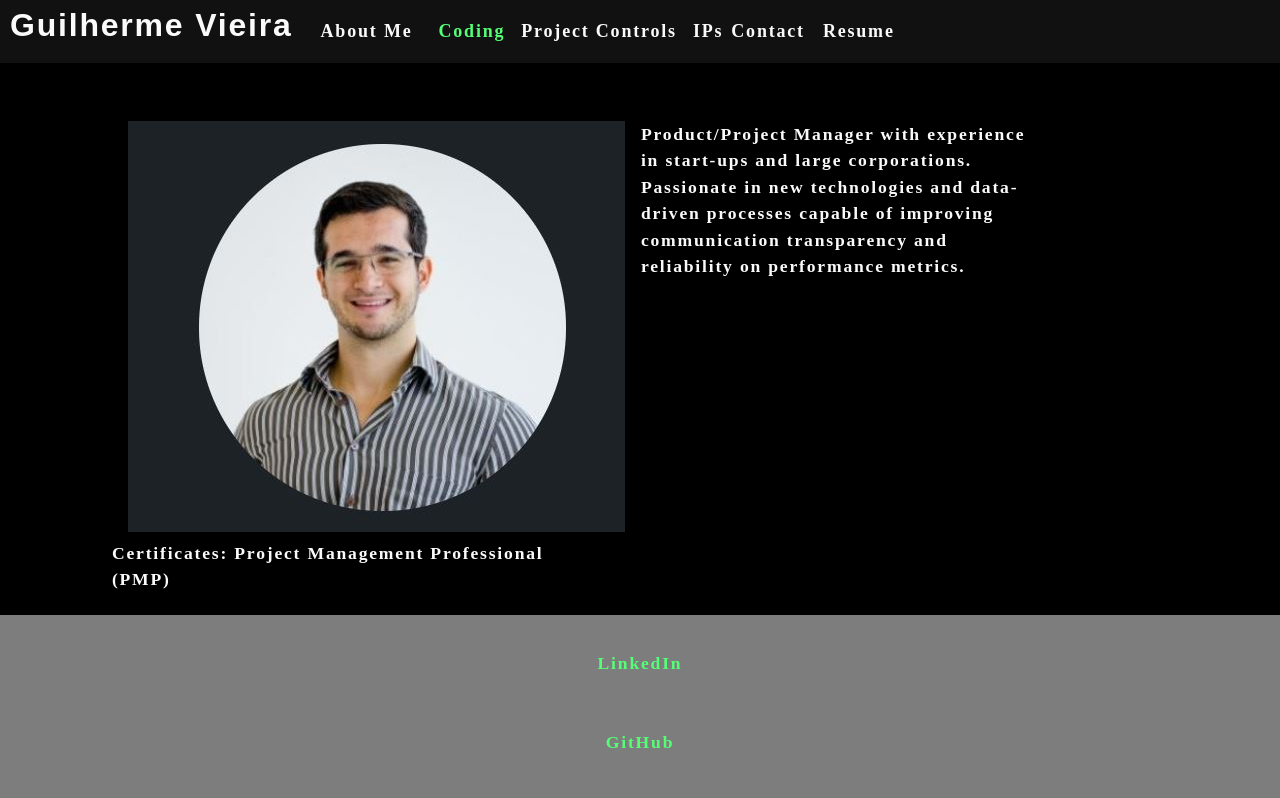
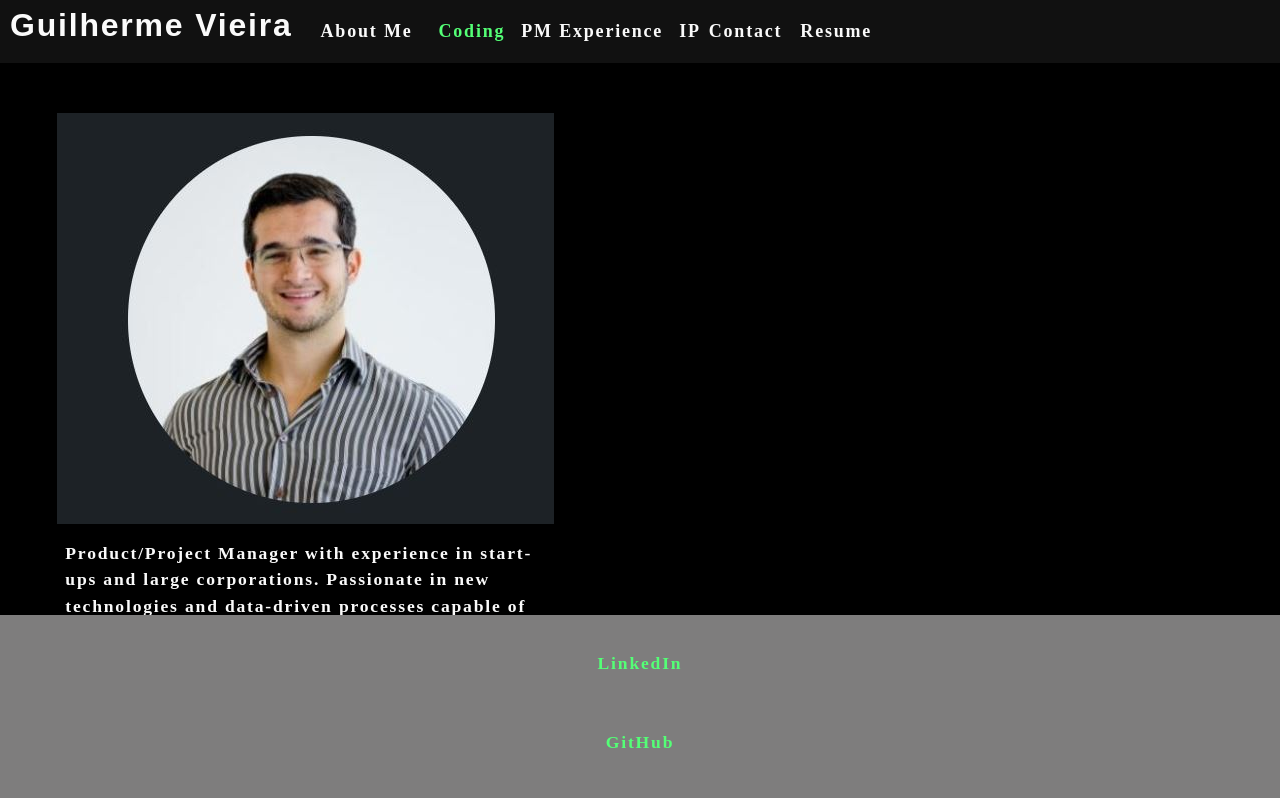
Before and after one commit to vieiragcv/gui-react-portfolio, a React (Create React App) app: page / in a window 1280 px wide. Shown: the top 798 px of the page. Built offline with nearby package versions, Linux system fonts and the light colour scheme.

Commit message:
fixes to header navigation

```diff
--- a/src/App.css
+++ /dev/null
@@ -1,38 +0,0 @@
-.App {
-  text-align: center;
-}
-
-.App-logo {
-  height: 40vmin;
-  pointer-events: none;
-}
-
-@media (prefers-reduced-motion: no-preference) {
-  .App-logo {
-    animation: App-logo-spin infinite 20s linear;
-  }
-}
-
-.App-header {
-  background-color: #282c34;
-  min-height: 100vh;
-  display: flex;
-  flex-direction: column;
-  align-items: center;
-  justify-content: center;
-  font-size: calc(10px + 2vmin);
-  color: white;
-}
-
-.App-link {
-  color: #61dafb;
-}
-
-@keyframes App-logo-spin {
-  from {
-    transform: rotate(0deg);
-  }
-  to {
-    transform: rotate(360deg);
-  }
-}
--- a/src/App.js
+++ b/src/App.js
@@ -4,14 +4,13 @@ import About from './components/About';
 import Footer from './components/Footer';
 import Contact from './components/Contact';
 import Project from './components/Project';
-import './App.css';
 
 function App() {
 
   const [projectType] = useState([
-    { name: 'Coding', description: 'pure js projects' },
-    { name: 'Project Controls', description: 'NoSQL projects' },
-    {name : 'IPs', desription: 'construction earned value management'}
+    { name: 'Coding', description: 'Coding Experience' },
+    { name: 'PM Experience', description: 'Project Management Experience' },
+    { name : 'IP', desription: 'Intellectual Property developed'}
   ]);
 
   const [currentProjectType, setCurrentProjectType] = useState(projectType[0]);
--- a/src/components/About/index.js
+++ b/src/components/About/index.js
@@ -9,17 +9,17 @@ function About() {
   return(
 
   <div className="container">
-    <section className="row">
+    <section className="">
 
-      <div className="col ">
-        <img src={aboutImage} className="px-2" style={{ width: "auto", float: "left" }} alt="headshot"></img>
+      <div className="">
+        <img src={aboutImage} className=""  alt="headshot"></img>
         <p className="px-1" >Product/Project Manager with experience in start-ups and large corporations.
           Passionate in new technologies and data-driven processes capable of improving communication
           transparency and reliability on performance metrics. </p>
       </div>
 
-      <div className="col" style={{ width: "100%", float: "right" }}>
-        <div style={{ width: "50%", float: "left" }}>
+      <div className="" style={{ width: "100%", float: "right" }}>
+        <div>
         <p classname="py-2"> Certificates: Project Management Professional (PMP)</p>
         <p>UM Full Stack Web Development </p>
         </div >
--- a/src/components/Footer/index.js
+++ b/src/components/Footer/index.js
@@ -7,13 +7,11 @@ import React from 'react';
 function Footer() {
 
   return(
-
     <footer className="footer">
       <a href="https://www.linkedin.com/in/vieiragui25/"><p>LinkedIn</p></a>
       <a href="https://github.com/vieiragcv"><p>GitHub</p></a>
     </footer>
   )
-
 }
 
 export default Footer;
--- a/src/components/Project/index.js
+++ b/src/components/Project/index.js
@@ -40,7 +40,6 @@ function Project() {
           <a href="https://vieiragcv.github.io/code-quiz/"><img src={ proj6Image } className="" style= {{ width: "auto" }} alt="proj6" ></img></a>
         </div>
 
-
       </div>
 
 
--- a/src/index.css
+++ b/src/index.css
@@ -6,8 +6,8 @@ main {
 	margin: 1 auto;
 	max-width: 90%;
   padding: 50px 30px;
+}
 
-}
 :root {
   --primary: #54ff76;
   --secondary: #edf347;
@@ -47,11 +47,57 @@ body {
 -------------------------------------------------*/
 
 .container {
-  width: 85%;
-  max-width: 1200px;
+  display: grid;
+  grid-template-columns: 1fr 1fr;
+  grid-template-rows: 1fr 1fr 1fr;
+  grid-gap: 1rem;
+  width: 95%;
   margin-left: auto;
   margin-right: auto;
 }
+
+#project-1 {
+  grid-column-start: 1;
+  grid-column-end: 2;
+  grid-row-start: 1;
+  grid-row-end: 1;
+}
+.project-2 {
+  grid-column-start: ;
+  grid-column-end: ;
+  grid-row-start: ;
+  grid-row-end: ;
+}
+.project-3 {
+  grid-column-start: ;
+  grid-column-end: ;
+  grid-row-start: ;
+  grid-row-end: ;
+
+}
+.project-4 {
+  grid-column-start: ;
+  grid-column-end: ;
+  grid-row-start: ;
+  grid-row-end: ;
+
+}
+.project-5 {
+  grid-column-start: ;
+  grid-column-end: ;
+  grid-row-start: ;
+  grid-row-end: ;
+
+}
+.project-6 {
+  grid-column-start: ;
+  grid-column-end: ;
+  grid-row-start: ;
+  grid-row-end: ;
+
+}
+
+
 
 .flex-row {
   display: flex;
@@ -80,13 +126,7 @@ li {
   max-width: 100%;
 }
 
-/* #project-1, #project-3, #project-5  {
-  float: left;
-}
-#project-2, #project-4, #project-6 {
-  float: right;
-}
- */
+
 /* ------------------------------------------------
 -                  SIZING & FONT
 -------------------------------------------------*/
@@ -128,9 +168,7 @@ a {
   color: var(--primary);
   text-decoration: none;
   font-weight: bold;
-
 }
-
 
 a:hover {
   text-decoration: underline;
@@ -200,16 +238,16 @@ img {
   max-width: 100%;
 }
 
-.img-thumbnail {
+/* .img-thumbnail {
   width: auto;
   height: 300px;
   margin-bottom: 50px;
   cursor: pointer;
-}
+} */
 
-span[role="img"] {
+/* span[role="img"] {
   cursor: default;
-}
+} */
 
 
 /* ------------------------------------------------
```
Also changed, not shown: 1 other file (tests, documents, lock files or other folders).
